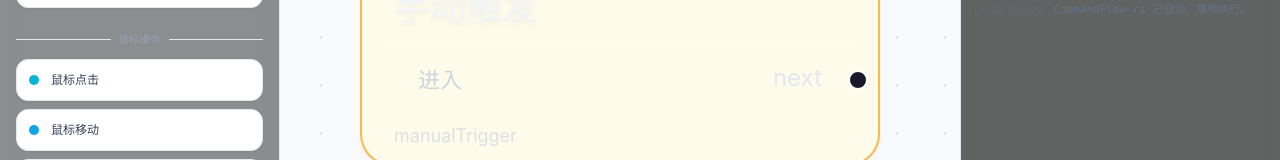
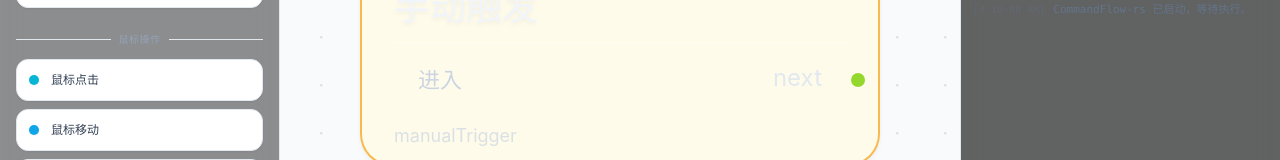
Before and after one commit to caojiachen1/CommandFlow-rs, a React (Vite) app: page / in a window 1280 px wide. Shown: the part 355-515 px from the top of the page. Built offline with nearby package versions, Linux system fonts and the light colour scheme.

Commit message:
Add proximity handle styles and functionality

```diff
--- a/src/index.css
+++ b/src/index.css
@@ -123,3 +123,40 @@ body {
   transform-origin: top left;
   animation: menuDropdownIn 150ms cubic-bezier(0.16, 1, 0.3, 1);
 }
+
+/* ── Proximity Handle ────────────────────────────────────────────────
+   Default size is half the original (5 px).
+   A transparent ::before pseudo-element (24 px) acts as a proximity
+   detection zone. Hovering anywhere inside that zone enlarges the
+   handle to 12 px so connections can be started easily.
+   Because React Flow applies translate(-50%,-50%) / translate(50%,-50%),
+   the centre point stays fixed regardless of the size change.
+   ─────────────────────────────────────────────────────────────────── */
+.proximity-handle.react-flow__handle {
+  width: 7px !important;
+  height: 7px !important;
+  min-width: 0 !important;
+  min-height: 0 !important;
+  background-color: #94d82d !important;
+  border: none !important;
+  border-radius: 50% !important;
+  transition: width 0.15s ease, height 0.15s ease, background-color 0.15s ease !important;
+}
+
+/* invisible proximity zone centred on the handle */
+.proximity-handle.react-flow__handle::before {
+  content: '';
+  position: absolute;
+  top: 50%;
+  left: 50%;
+  transform: translate(-50%, -50%);
+  width: 24px;
+  height: 24px;
+  border-radius: 50%;
+}
+
+/* enlarge on proximity hover */
+.proximity-handle.react-flow__handle:hover {
+  width: 12px !important;
+  height: 12px !important;
+}
--- a/src/nodes/BaseNode.tsx
+++ b/src/nodes/BaseNode.tsx
@@ -526,7 +526,7 @@ export default function BaseNode({ id, data, tone = 'action', selected = false }
             id={createParamInputHandleId(field.key)}
             type="target"
             position={Position.Left}
-            className="!h-2.5 !w-2.5"
+            className="proximity-handle"
             style={{ top: '50%', left: -6 }}
           />
 
@@ -826,7 +826,7 @@ export default function BaseNode({ id, data, tone = 'action', selected = false }
           id={createParamInputHandleId(field.key)}
           type="target"
           position={Position.Left}
-          className="!h-2.5 !w-2.5"
+          className="proximity-handle"
           style={{ top: '50%', left: -6 }}
         />
         {errors[field.key] ? (
@@ -1063,7 +1063,7 @@ export default function BaseNode({ id, data, tone = 'action', selected = false }
                 id="in"
                 type="target"
                 position={Position.Left}
-                className="!h-2.5 !w-2.5"
+                className="proximity-handle"
                 style={{ top: '52%', left: -1 }}
               />
             ) : null}
@@ -1076,7 +1076,7 @@ export default function BaseNode({ id, data, tone = 'action', selected = false }
                   id={output.id}
                   type="source"
                   position={Position.Right}
-                  className="!h-2.5 !w-2.5"
+                  className="proximity-handle"
                   style={{ top: '55%', right: -6 }}
                 />
               </div>
```
